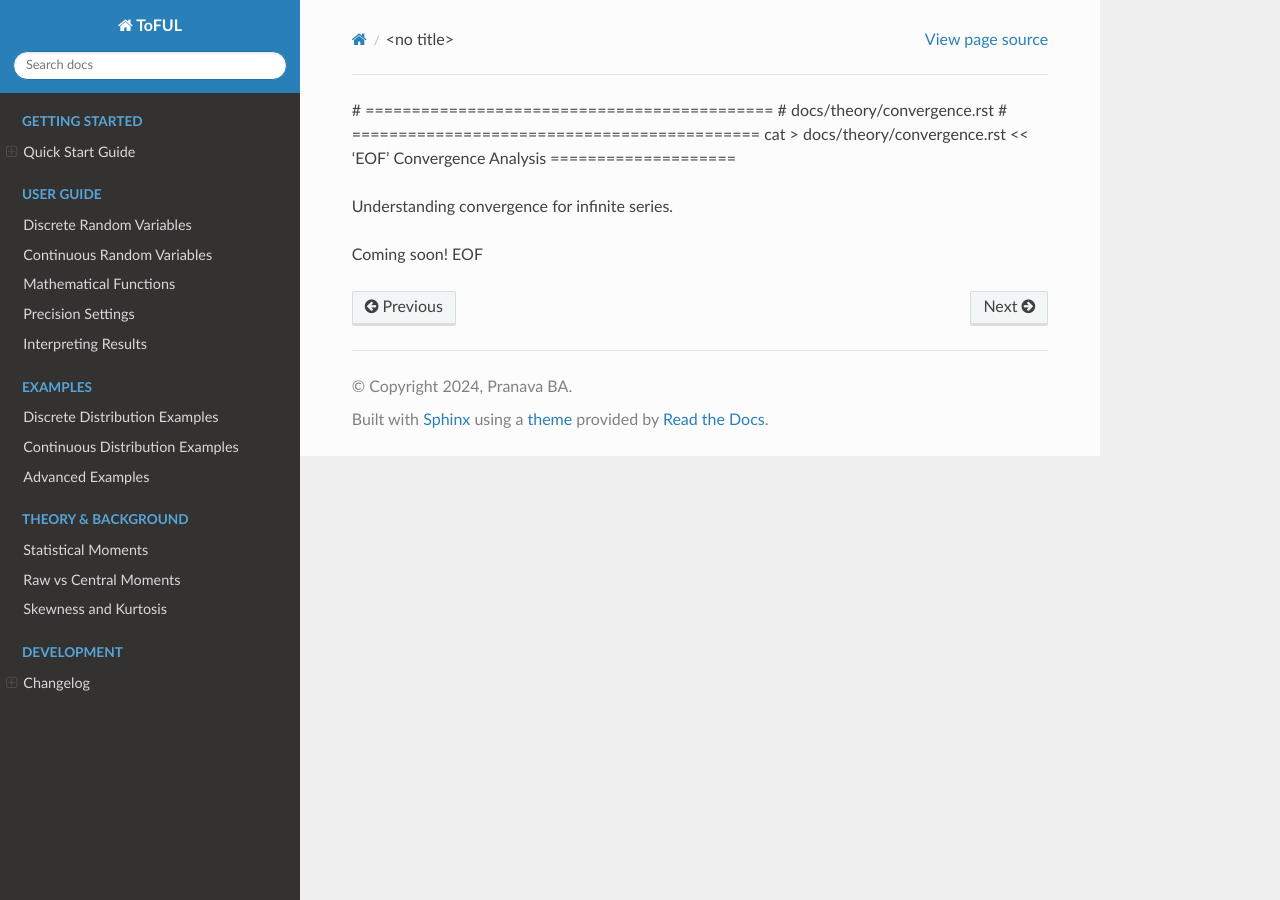
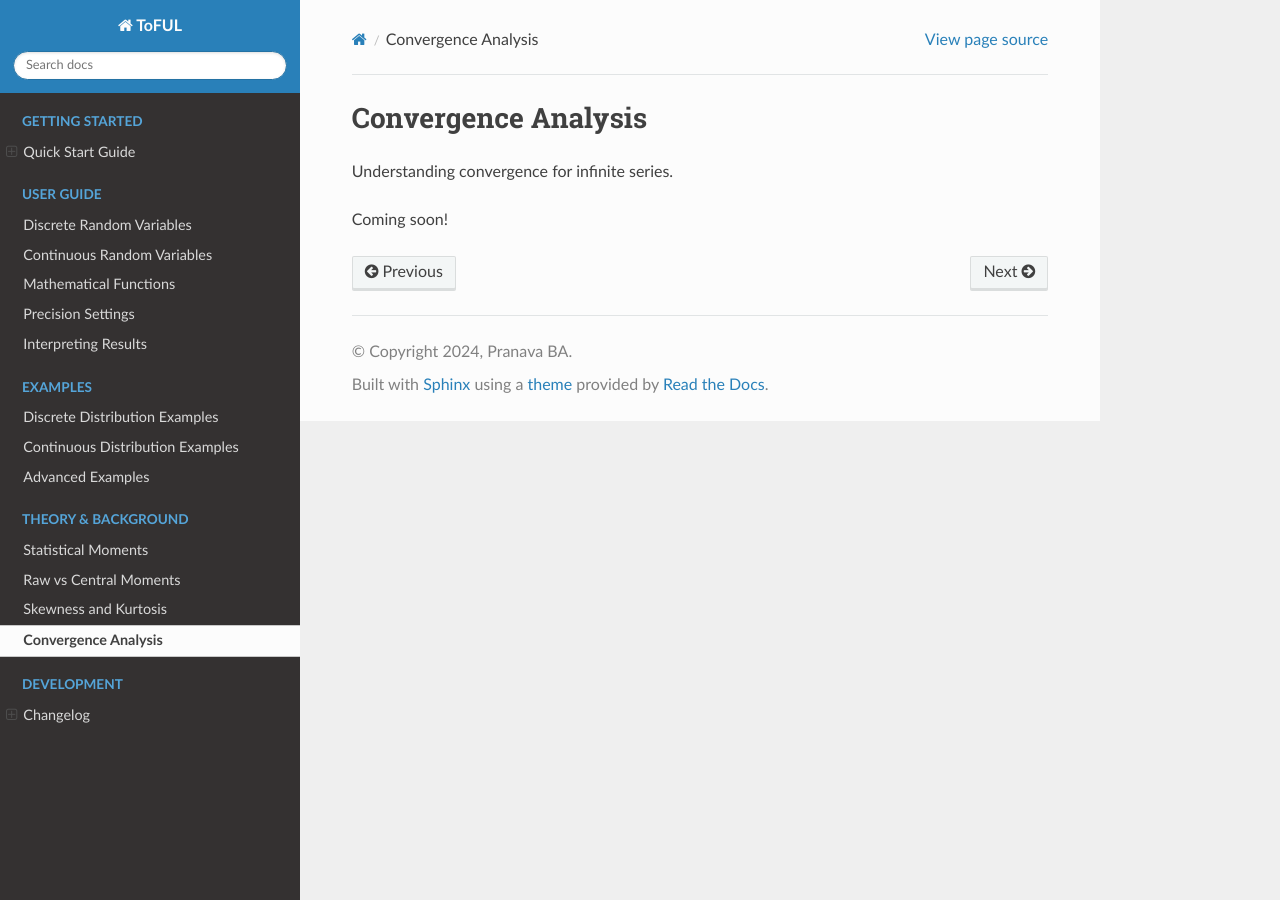
Before and after one commit to pranava-ba/ToFUL, a Sphinx documentation site: the page built from docs/theory/convergence.rst, in a window 1280 px wide. Built offline with Sphinx 7.4.7 and the Read the Docs theme 3.1.0, drawn with Linux system fonts in a browser that asks for light colours; pages that are not in the unit, such as notebooks, are missing from menus.

Commit message:
Update convergence.rst

```diff
--- a/docs/theory/convergence.rst
+++ b/docs/theory/convergence.rst
@@ -1,11 +1,6 @@
-# ============================================
-# docs/theory/convergence.rst
-# ============================================
-cat > docs/theory/convergence.rst << 'EOF'
 Convergence Analysis
 ====================
 
 Understanding convergence for infinite series.
 
 Coming soon!
-EOF
```
